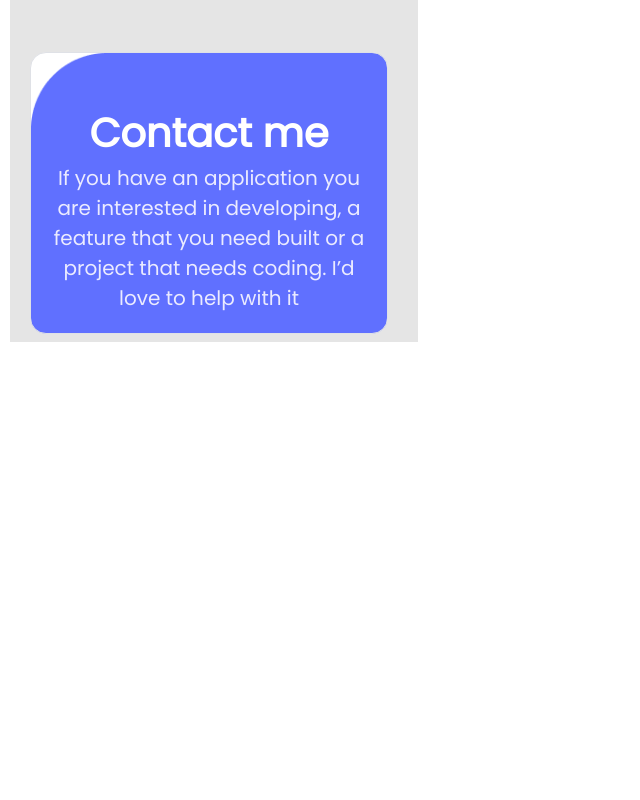
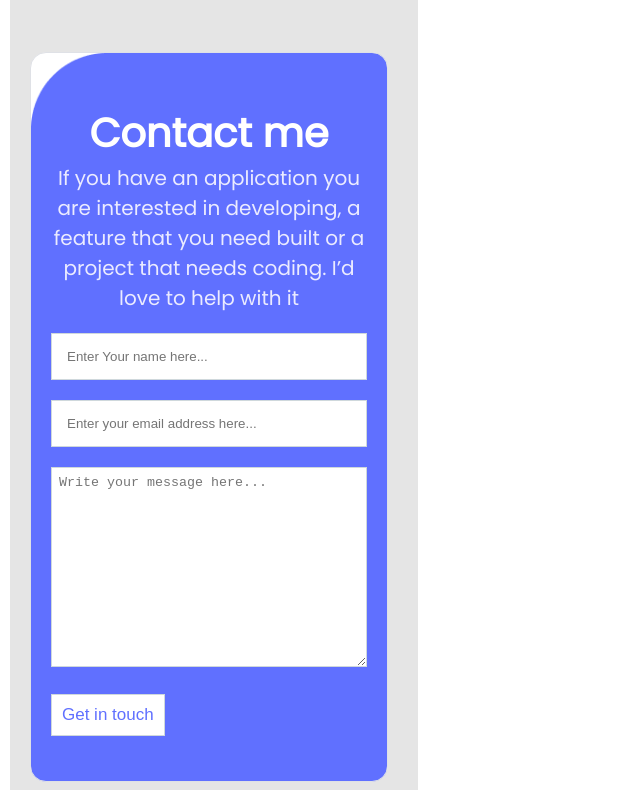
Before and after one commit to osmanwako/mobileversionportfolio, a website: page index.html in a window 1280 px wide. Shown: the part 4129-4929 px from the top of the page, without its empty margins (0-640 px from the left). Before the commit the page ends 4481 px from the top, so only its background shows below. Drawn offline with Linux system fonts and the light colour scheme.

Commit message:
Update Index.html based on requirement

```diff
--- a/index.html
+++ b/index.html
@@ -213,7 +213,16 @@
             need built or a project that needs coding.
              I’d love to help with it
         </p>
-
+         <form id="form_id" action="https://formspree.io/f/{form_id}" method="post" >
+        <input type="text" id="name" name="name" class="input-bg aboutmyself-input" pattern="[a-zA-Z]+" placeholder="Enter Your name here..." maxlength="30" required>
+        <input type="email" id="email" name="email" class="input-bg aboutmyself-input" placeholder="Enter your email address here..." required>
+        <textarea placeholder="Write your message here..." class="input-bg aboutmyself-message" cols="100" name="message" maxlength="500" required></textarea>
+        <input type="submit" class="btn-contact input-bg aboutmyself-getintouch" value="Get in touch" name="buttonsubmit">
+        </form>
+        <div class="end-tag">
+            <br>
+            <div class="footer-end"></div>
+            </div>
       </span>
     </div>
 </section>
```
